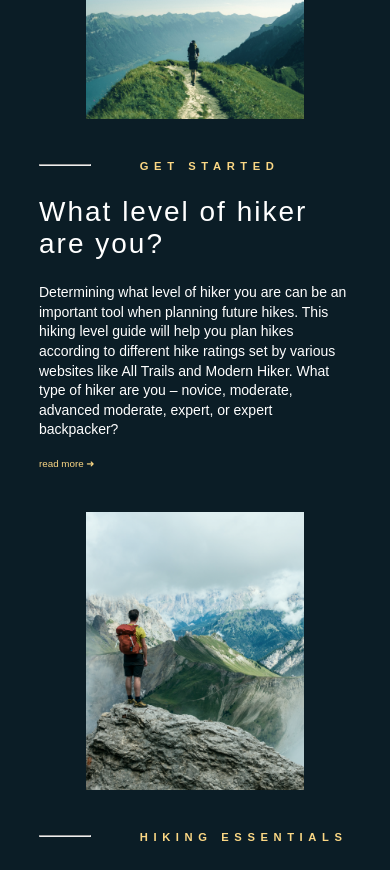
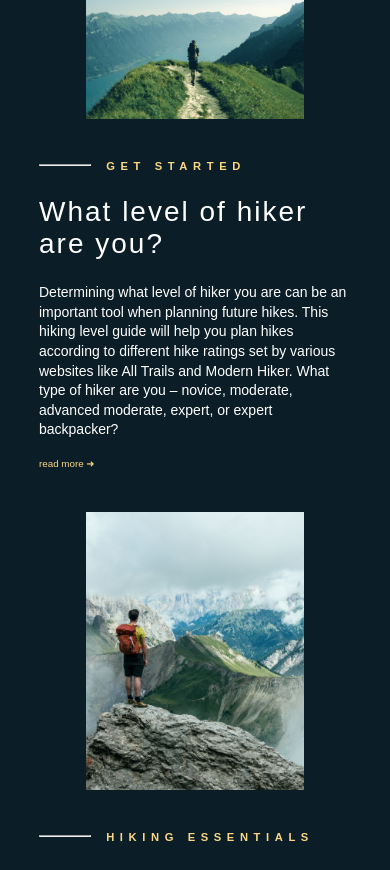
Before and after one commit to gurh4nn/gurh4nn.github.io, a plain HTML site: page landing-page/index.html in a window 390 px wide. Shown: the part 901-1771 px from the top of the page. Drawn offline with nearby package versions, Linux system fonts and the light colour scheme; a web font is replaced by a local one.

Commit message:
mobil problem

```diff
--- a/landing-page/style.css
+++ b/landing-page/style.css
@@ -479,7 +479,7 @@ h2 {
         top: 0.5em;
     }
     .content-box h5 {
-        padding-left: 9em;
+        padding-left: 6em;
         font-size: 0.8em;
         margin: 0;
     }
```
